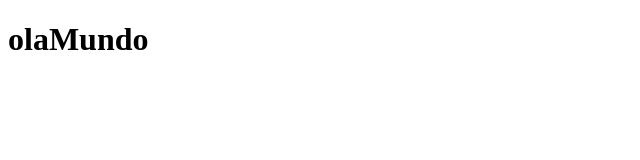
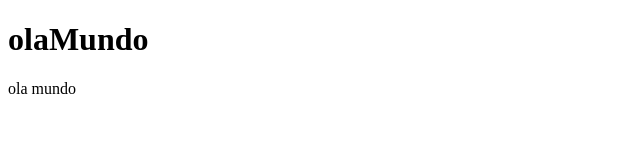
Before and after one commit to Fuyu626/olaMundo, a plain HTML site: page index.html in a window 1280 px wide. Shown: the full height of the page, 0-640 px from the left. Drawn offline with Linux system fonts and the light colour scheme.

Commit message:
paragrafo adicionado

```diff
--- a/index.html
+++ b/index.html
@@ -8,5 +8,6 @@
 </head>
 <body>
     <h1>olaMundo</h1>
+    <p>ola mundo</p>
 </body>
 </html>
```
